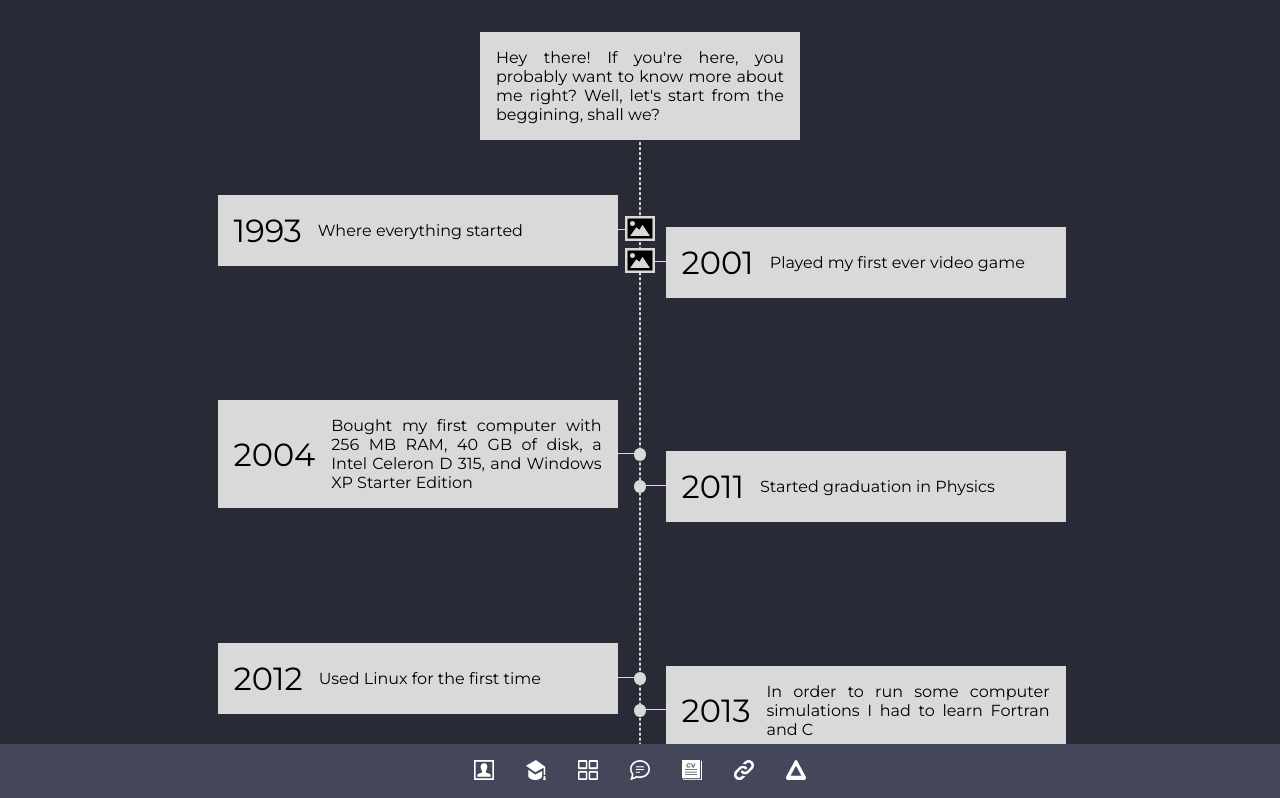
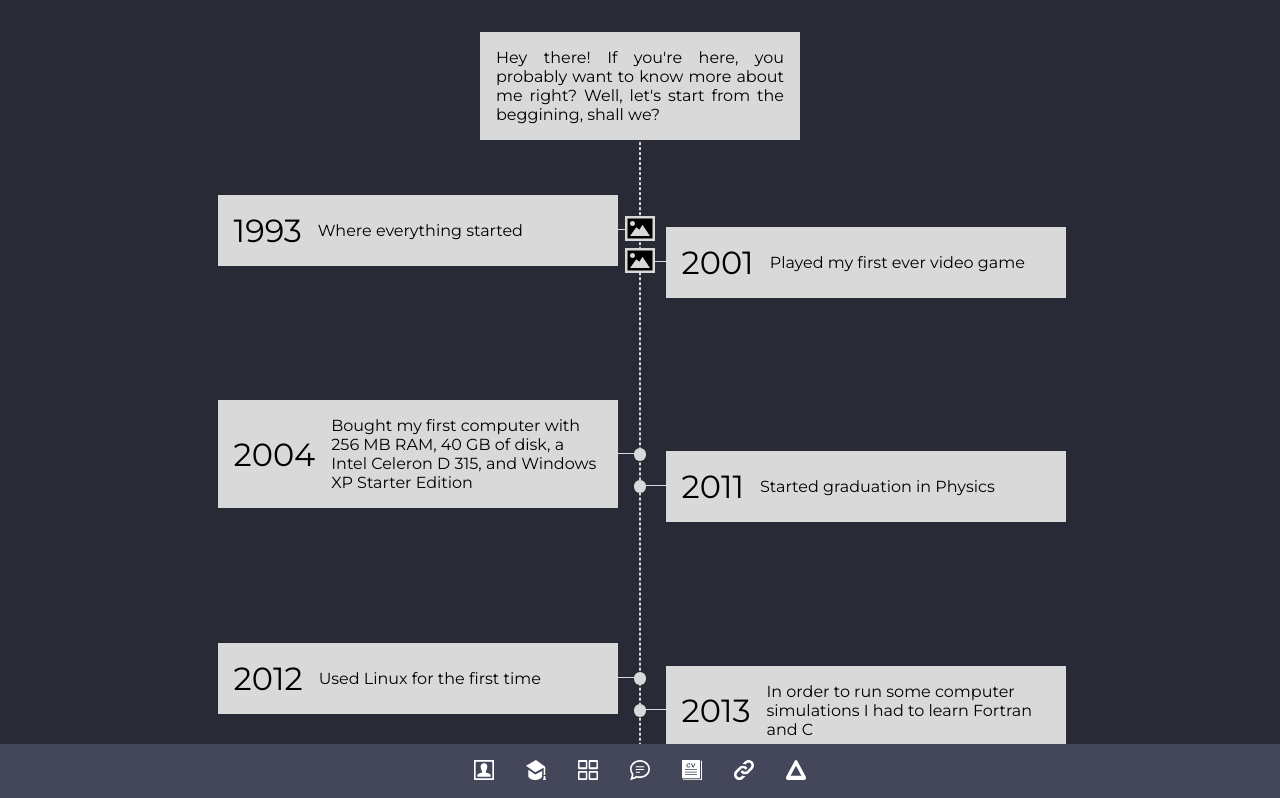
Before and after one commit to isadfrn/isadfrn-dev, a Next.js app in the folder client/: page /about in a window 1280 px wide. Shown: the top 798 px of the page. Built offline with nearby package versions, Linux system fonts and the light colour scheme.

Commit message:
feat: add article link

```diff
--- a/client/components/CardWithDate/styles.js
+++ b/client/components/CardWithDate/styles.js
@@ -5,7 +5,7 @@ export const Container = styled.div`
   background-color: ${({ theme }) => theme.COLORS.GRAY_500};
   font-family: ${({ theme }) => theme.FONTS.MAIN};
   width: 9rem;
-  text-align: justify;
+  text-align: left;
   position: absolute;
   display: flex;
   flex-direction: column;
@@ -40,5 +40,5 @@ export const Date = styled.span`
 
 export const Description = styled.span`
   font-size: 1rem;
-  text-align: justify;
+  text-align: left;
 `;
--- a/client/pages/about.js
+++ b/client/pages/about.js
@@ -138,7 +138,9 @@ export default function Main() {
           />
         </Wrapper>
         <Wrapper position={77.5}>
-          <CardWithIcon image={link} />
+          <a href="http://mtc-m16c.sid.inpe.br/col/sid.inpe.br/mtc-m16c/2017/02.21.20.17/doc/284-289nunes.pdf">
+            <CardWithIcon image={link} />
+          </a>
         </Wrapper>
 
         <Wrapper position={82}>
```
